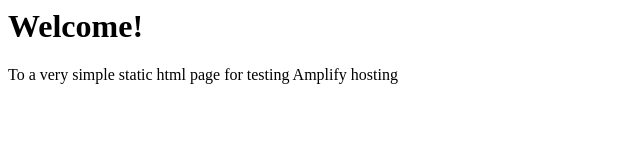
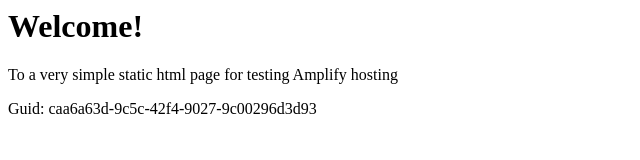
Before and after one commit to aws-aemilia-syd/Github-PR-Commit-Integration-Test-DoNotTouch-v1-prod-ap-southeast-2, a website: page src/index.html in a window 1280 px wide. Shown: the whole page, without its empty margins (0-640 px from the left). Drawn offline with Linux system fonts and the light colour scheme.

Commit message:
commit from integ tests

```diff
--- a/src/index.html
+++ b/src/index.html
@@ -1,3 +1,5 @@
+
+
 <html lang="en">
 
 <head>
@@ -10,6 +12,6 @@
 <body>
     <h1>Welcome!</h1>
     <p>To a very simple static html page for testing Amplify hosting</p>
-</body>
+    <p>Guid: caa6a63d-9c5c-42f4-9027-9c00296d3d93</p></body>
 
 </html>
```
